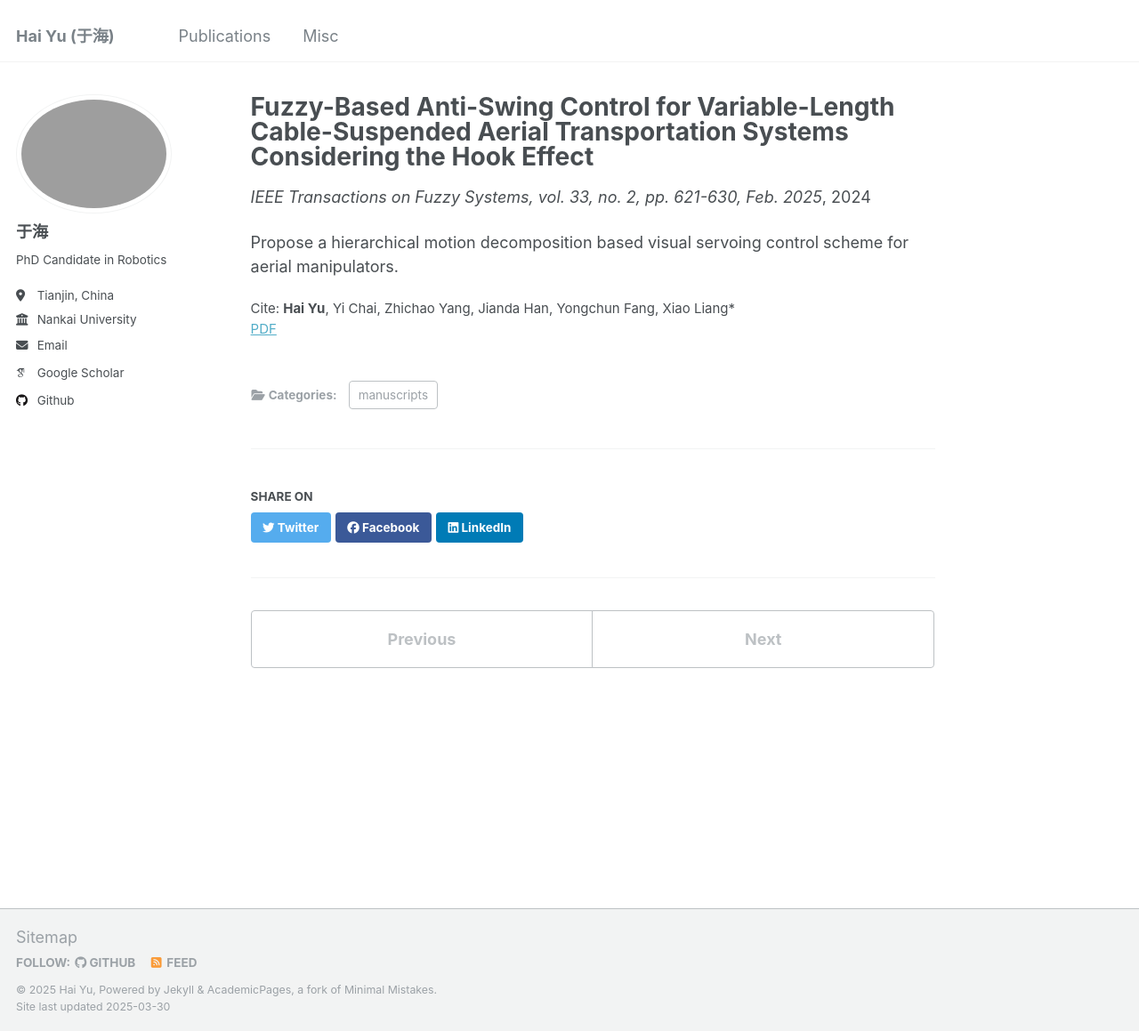
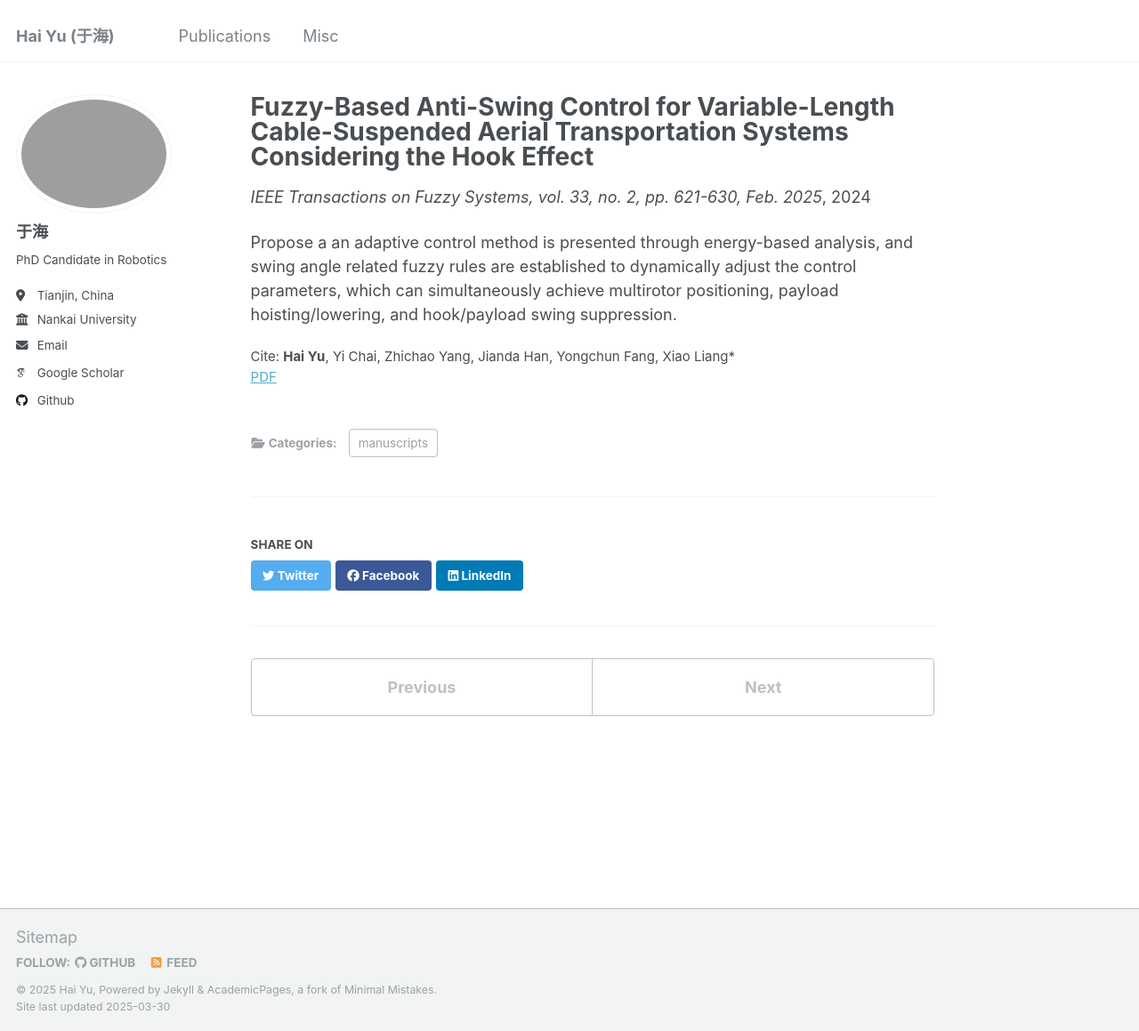
Before and after one commit to wangy1893/wangy1893.github.io, a Jekyll site: the page built from _publications/kzllyy.md, in a window 1280 px wide and 1159 px high. Shown: the whole window at 89% size. Built offline with Jekyll 4.4.1, drawn with Linux system fonts in a browser that asks for light colours; some web fonts are replaced.

Commit message:
Update 2024-TFS.md

```diff
--- a/_publications/kzllyy.md
+++ b/_publications/kzllyy.md
@@ -10,4 +10,4 @@
 paperurl: 'http://cheungsiupaang.github.io/files/kzllyy.pdf'
 citation: '<b>Hai Yu</b>, Yi Chai, Zhichao Yang, Jianda Han, Yongchun Fang, Xiao Liang*'
 ---
-Propose a hierarchical motion decomposition based visual servoing control scheme for aerial manipulators.
+Propose a an adaptive control method is presented through energy-based analysis, and swing angle related fuzzy rules are established to dynamically adjust the control parameters, which can simultaneously achieve multirotor positioning, payload hoisting/lowering, and hook/payload swing suppression.
```
